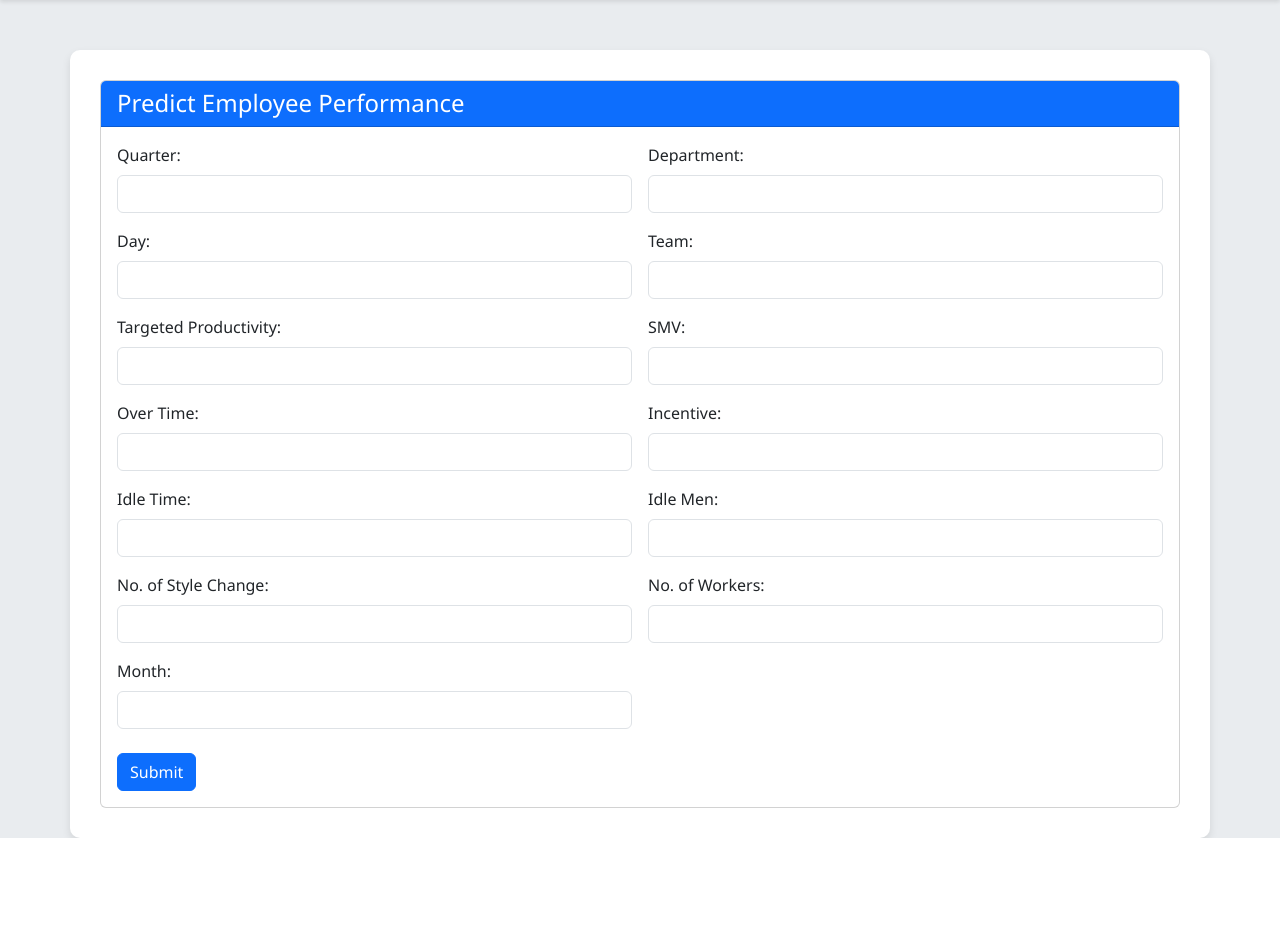
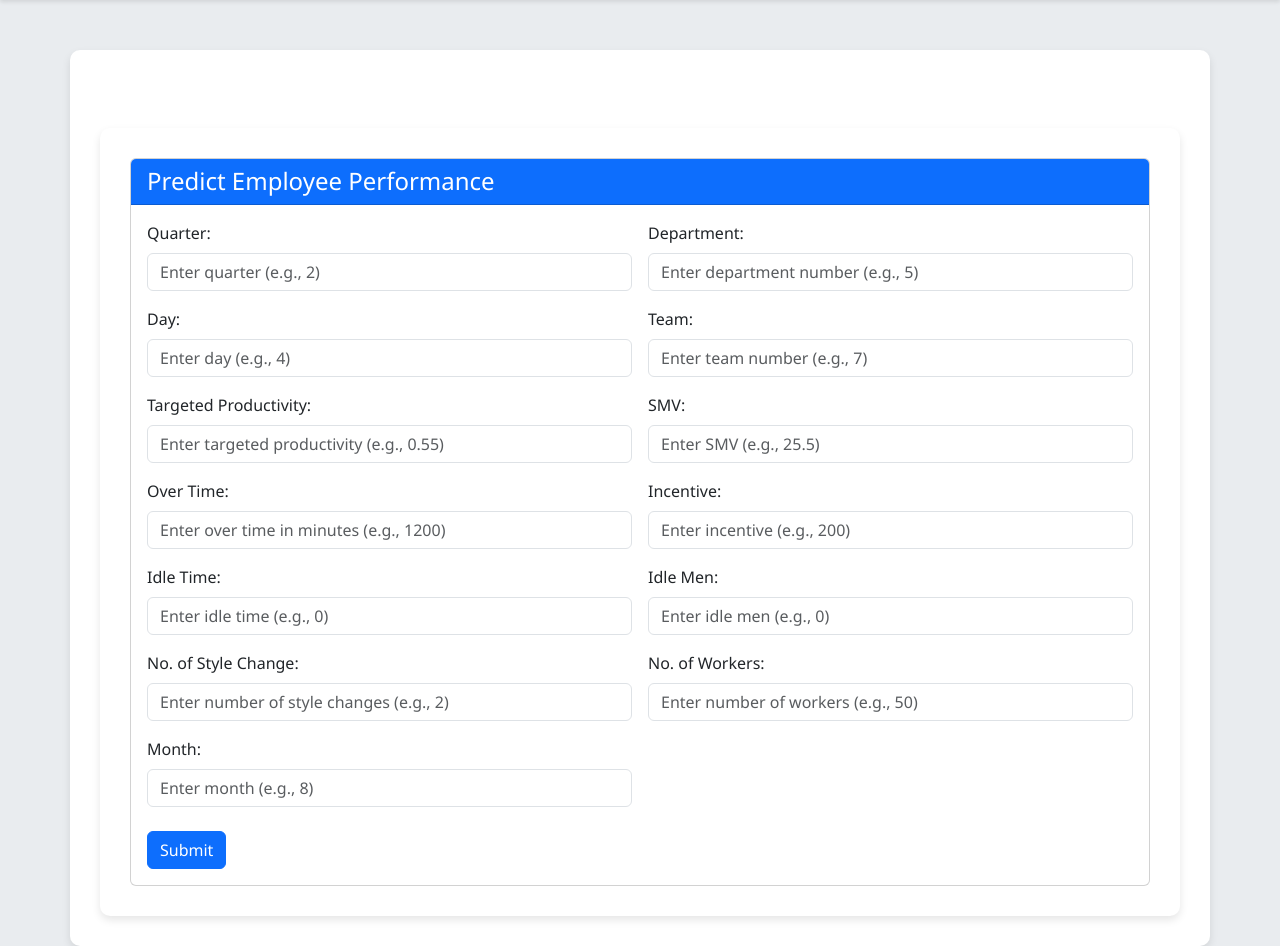
Before and after one commit to Aryanrai037/Machine-Learning-Approach-for-Employee-Performance-Prediction, a Flask app: page /predict_form in a window 1280 px wide. Shown: the part 56-1002 px from the top of the page. Before the commit the page ends 894 px from the top, so only its background shows below. Run offline with Flask 3, Linux system fonts and the light colour scheme.

Commit message:
predict.html

```diff
--- a/templates/predict.html
+++ b/templates/predict.html
@@ -3,68 +3,71 @@
 {% block title %}Predict{% endblock %}
 
 {% block content %}
+<div class="container mt-5">
     <div class="card">
         <div class="card-header bg-primary text-white">
             <h1 class="h4 mb-0">Predict Employee Performance</h1>
         </div>
         <div class="card-body">
-        <form action="{{ url_for('make_prediction') }}" method="POST">
+            <!-- Form now submits to the 'predict_action' route -->
+            <form action="{{ url_for('predict_action') }}" method="POST">
                 <div class="row g-3">
                     <div class="col-md-6">
                         <label for="quarter" class="form-label">Quarter:</label>
-                    <input type="number" id="quarter" name="quarter" class="form-control">
+                        <input type="number" id="quarter" name="quarter" class="form-control" placeholder="Enter quarter (e.g., 2)">
                     </div>
                     <div class="col-md-6">
                         <label for="department" class="form-label">Department:</label>
-                    <input type="number" id="department" name="department" class="form-control">
+                        <input type="number" id="department" name="department" class="form-control" placeholder="Enter department number (e.g., 5)">
                     </div>
                     <div class="col-md-6">
                         <label for="day" class="form-label">Day:</label>
-                    <input type="number" id="day" name="day" class="form-control">
+                        <input type="number" id="day" name="day" class="form-control" placeholder="Enter day (e.g., 4)">
                     </div>
                     <div class="col-md-6">
                         <label for="team" class="form-label">Team:</label>
-                    <input type="number" id="team" name="team" class="form-control">
+                        <input type="number" id="team" name="team" class="form-control" placeholder="Enter team number (e.g., 7)">
                     </div>
                     <div class="col-md-6">
                         <label for="targeted_productivity" class="form-label">Targeted Productivity:</label>
-                    <input type="number" step="any" id="targeted_productivity" name="targeted_productivity" class="form-control">
+                        <input type="number" step="any" id="targeted_productivity" name="targeted_productivity" class="form-control" placeholder="Enter targeted productivity (e.g., 0.55)">
                     </div>
                     <div class="col-md-6">
                         <label for="smv" class="form-label">SMV:</label>
-                    <input type="number" step="any" id="smv" name="smv" class="form-control">
+                        <input type="number" step="any" id="smv" name="smv" class="form-control" placeholder="Enter SMV (e.g., 25.5)">
                     </div>
                     <div class="col-md-6">
                         <label for="over_time" class="form-label">Over Time:</label>
-                    <input type="number" id="over_time" name="over_time" class="form-control">
+                        <input type="number" id="over_time" name="over_time" class="form-control" placeholder="Enter over time in minutes (e.g., 1200)">
                     </div>
                     <div class="col-md-6">
                         <label for="incentive" class="form-label">Incentive:</label>
-                    <input type="number" id="incentive" name="incentive" class="form-control">
+                        <input type="number" id="incentive" name="incentive" class="form-control" placeholder="Enter incentive (e.g., 200)">
                     </div>
                     <div class="col-md-6">
                         <label for="idle_time" class="form-label">Idle Time:</label>
-                    <input type="number" step="any" id="idle_time" name="idle_time" class="form-control">
+                        <input type="number" step="any" id="idle_time" name="idle_time" class="form-control" placeholder="Enter idle time (e.g., 0)">
                     </div>
                     <div class="col-md-6">
                         <label for="idle_men" class="form-label">Idle Men:</label>
-                    <input type="number" id="idle_men" name="idle_men" class="form-control">
+                        <input type="number" id="idle_men" name="idle_men" class="form-control" placeholder="Enter idle men (e.g., 0)">
                     </div>
                     <div class="col-md-6">
                         <label for="no_of_style_change" class="form-label">No. of Style Change:</label>
-                    <input type="number" id="no_of_style_change" name="no_of_style_change" class="form-control">
+                        <input type="number" id="no_of_style_change" name="no_of_style_change" class="form-control" placeholder="Enter number of style changes (e.g., 2)">
                     </div>
                     <div class="col-md-6">
                         <label for="no_of_workers" class="form-label">No. of Workers:</label>
-                    <input type="number" step="any" id="no_of_workers" name="no_of_workers" class="form-control">
+                        <input type="number" step="any" id="no_of_workers" name="no_of_workers" class="form-control" placeholder="Enter number of workers (e.g., 50)">
                     </div>
                     <div class="col-md-6">
                         <label for="month" class="form-label">Month:</label>
-                    <input type="number" id="month" name="month" class="form-control">
+                        <input type="number" id="month" name="month" class="form-control" placeholder="Enter month (e.g., 8)">
                     </div>
                 </div>
                 <button type="submit" class="btn btn-primary mt-4">Submit</button>
             </form>
         </div>
     </div>
+</div>
 {% endblock %}
```
Lines whose indentation alone changed are shown as unchanged.
